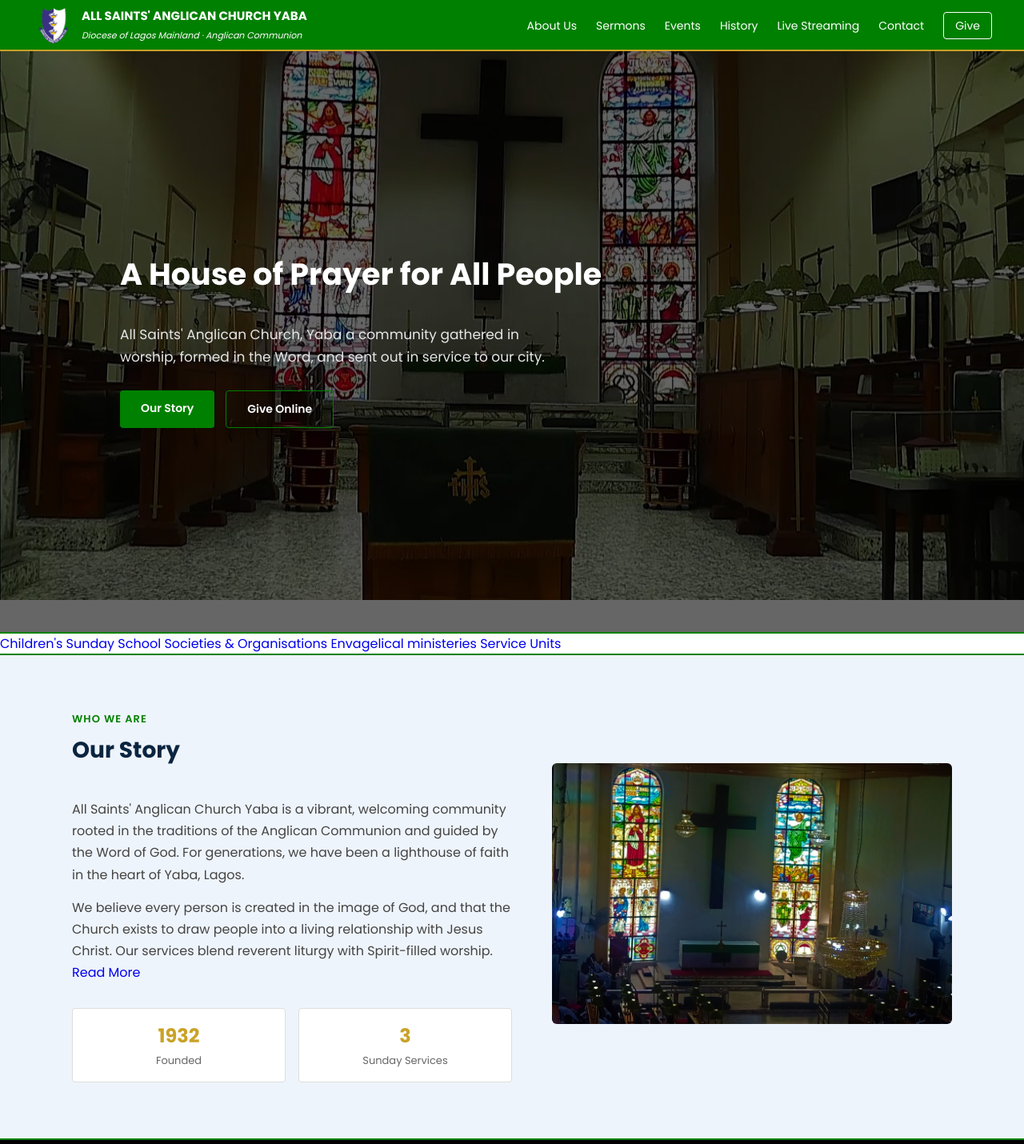
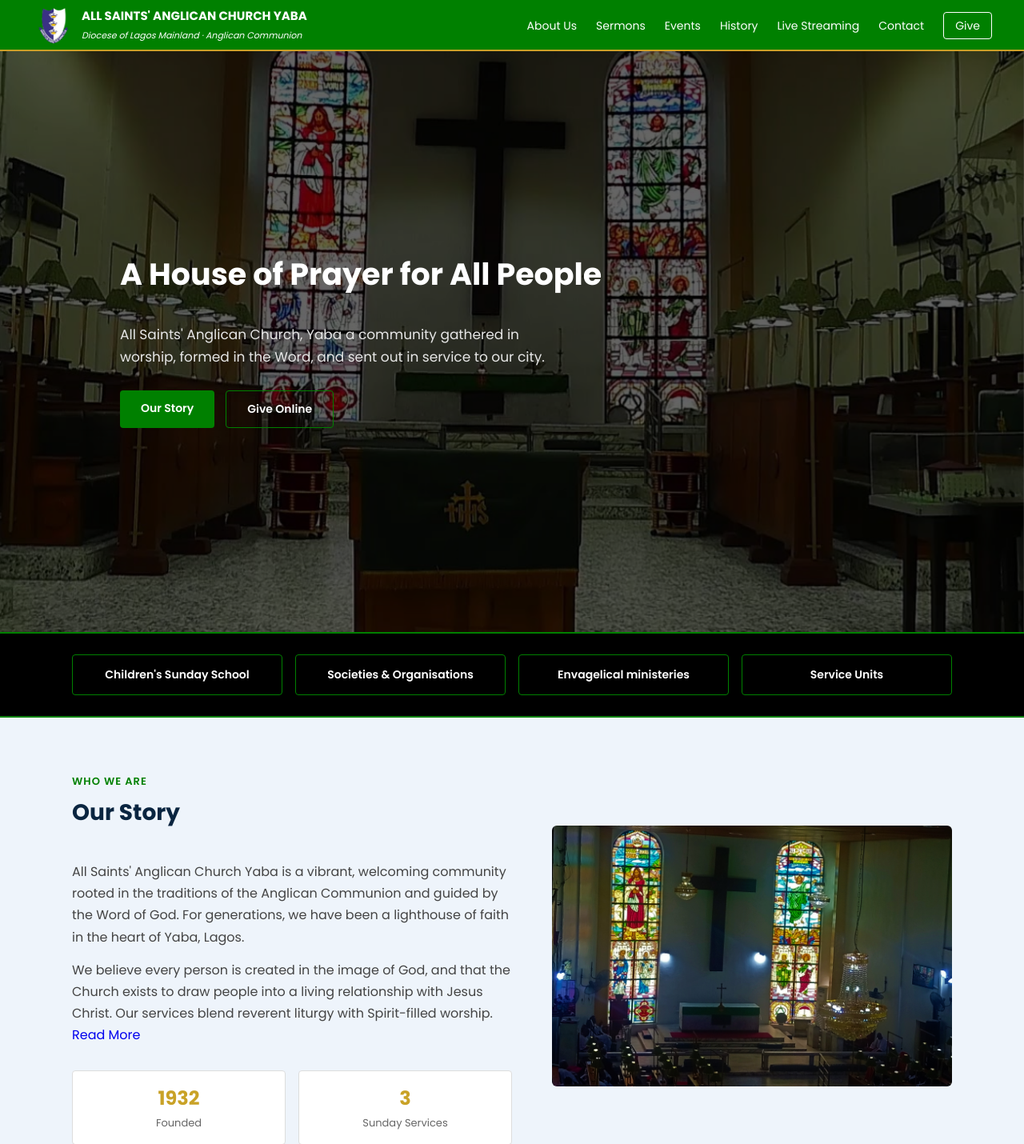
Before and after one commit to Kayode06/All-Saints-Anglican-Church, a PHP site: page / in a window 1280 px wide. Shown: the top 1430 px of the page at 80% size. Run offline with PHP 8.4, Linux system fonts and the light colour scheme.

Commit message:
Add files via upload

```diff
--- a/css/style.css
+++ b/css/style.css
@@ -266,15 +266,22 @@
   overflow: hidden;
 }
 
+/* each slide is a <picture> so phones can load their own image set */
 .hero-slide {
+  display: block;
   position: absolute;
   top: 0;
   left: 0;
   width: 100%;
   height: 100%;
-  object-fit: cover;
   opacity: 0;
   animation: heroSlideFade 25s infinite;
+}
+.hero-slide img {
+  display: block;
+  width: 100%;
+  height: 100%;
+  object-fit: cover;
 }
 
 .hero-slide:nth-child(1) { animation-delay: 0s; }
@@ -424,6 +431,41 @@
   width: 100%;
   height: 2px;
   background: var(--green);
+}
+
+/* ==========================
+   QUICK LINKS (under hero)
+   ========================== */
+.quick-links {
+  background: #000000;
+  padding: 26px 20px;
+}
+.quick-links-inner {
+  max-width: 1100px;
+  margin: 0 auto;
+  display: grid;
+  grid-template-columns: repeat(4, 1fr);
+  gap: 16px;
+}
+.quick-btn {
+  display: block;
+  text-align: center;
+  padding: 14px 10px;
+  font-size: 14px;
+  font-weight: 600;
+  color: #ffffff;
+  border: 1px solid var(--green);
+  border-radius: 4px;
+  transition: background 0.2s ease, color 0.2s ease;
+}
+.quick-btn:hover,
+.quick-btn:focus-visible {
+  background: var(--white);
+  color: #000000;
+  outline: none;
+}
+@media (max-width: 700px) {
+  .quick-links-inner { grid-template-columns: repeat(2, 1fr); gap: 12px; }
 }
 
 
@@ -923,6 +965,25 @@
   color: var(--blue);
 }
 
+/* contact map */
+.contact-map {
+  margin-top: 40px;
+  width: 100%;
+  height: 380px;
+  border-radius: 8px;
+  overflow: hidden;
+  border: 1px solid #ddd;
+}
+.contact-map iframe {
+  width: 100%;
+  height: 100%;
+  border: 0;
+  display: block;
+}
+@media (max-width: 700px) {
+  .contact-map { height: 300px; margin-top: 30px; }
+}
+
 /* ==========================
    FOOTER
    ========================== */
```
Also changed, not shown: img/FB_IMG_1789991946971.jpg (added), img/FB_IMG_1789991947020.jpg (added), img/FB_IMG_1789991955615.jpg (added), img/Vicar img-1.jpg (added), img/Vicar img.jpg (added), img/gallery-1.jpg (added), img/gallery-2.jpg (added), img/gallery-3.jpg (added), img/gallery-4.jpg (added), img/gallery-5.jpg (added), img/gallery-6.jpg (added), img/mobile/hero-1.jpg (added), img/mobile/hero-2.jpg (added), img/mobile/hero-3.jpg (added), 2 more files.
